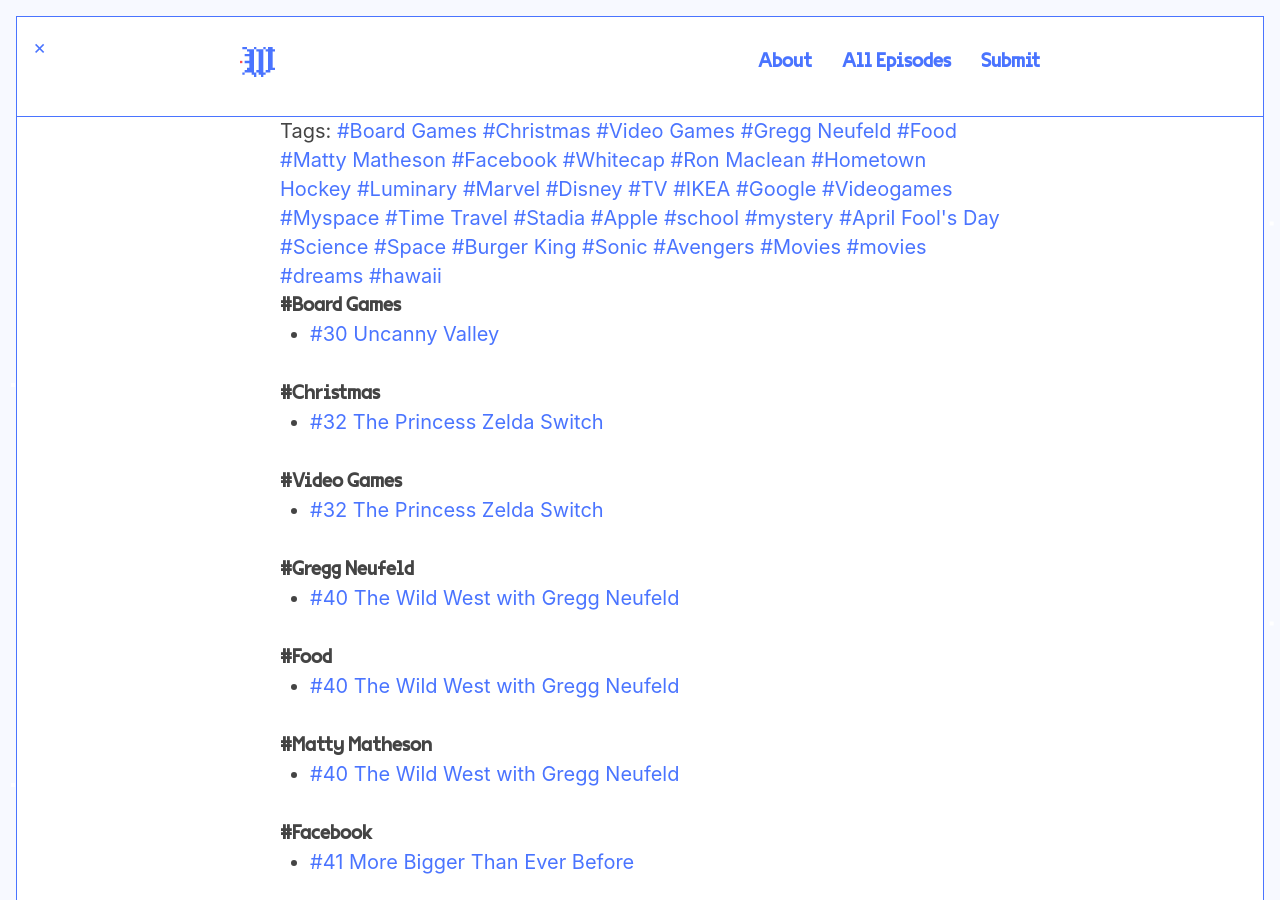
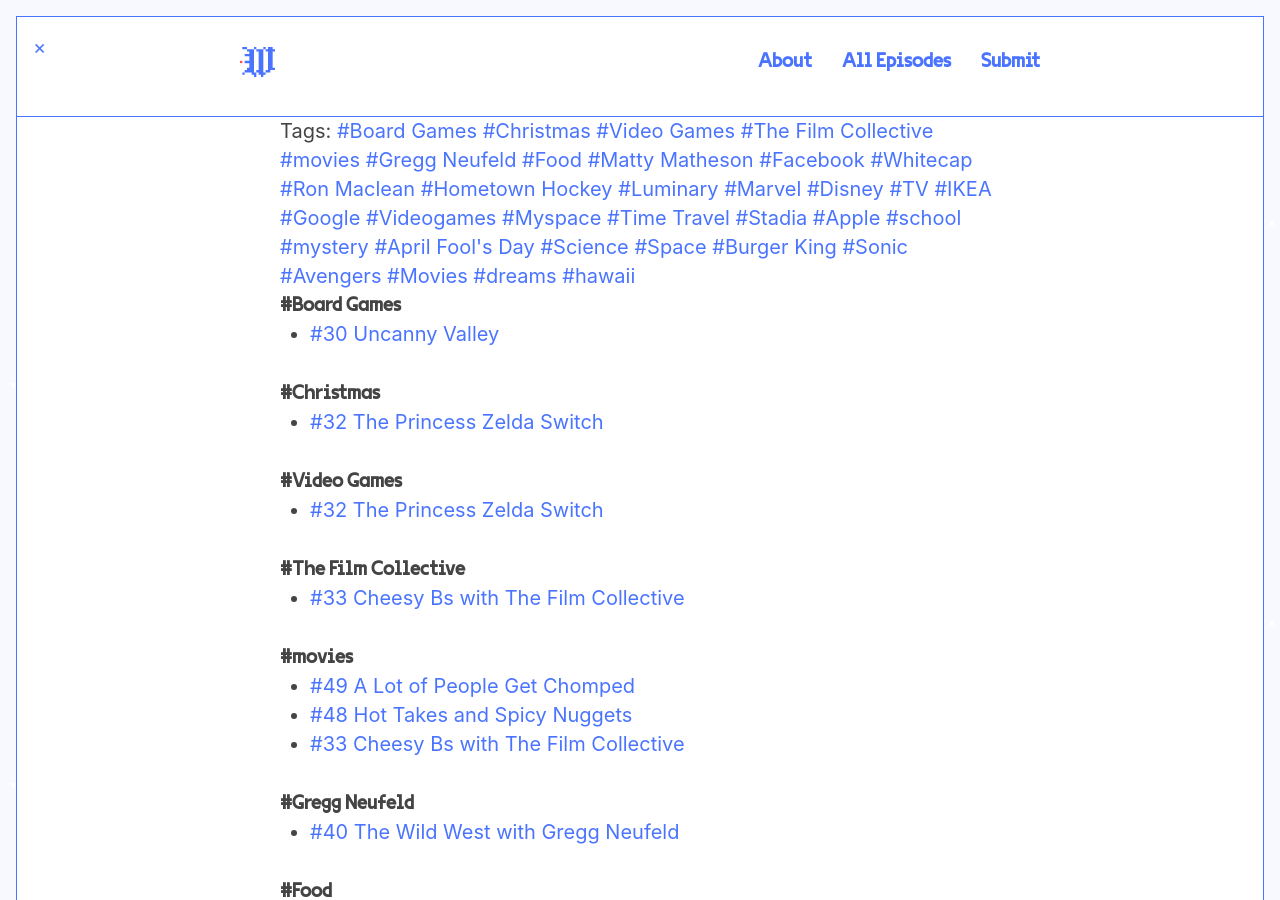
Before and after one commit to jondueck/whatevertown, a Jekyll site: the page built from tags.html, in a window 1280 px wide and 900 px high. Built offline with Jekyll 4.4.1, drawn with Linux system fonts in a browser that asks for light colours; some web fonts are replaced; some of the changed text lies outside the part shown.

Commit message:
Updated 210

```diff
--- a/_posts/2018-12-19-210.md
+++ b/_posts/2018-12-19-210.md
@@ -2,16 +2,16 @@
 title: "#33 Cheesy Bs with The Film Collective"
 date: 2018-12-19 10:30:00 -06:00
 permalink: "/episode/s02e10/"
+tags:
+- The Film Collective
+- movies
+author: Whatevertown
 season: 2
+episode_type: full
 episode: 33
-episode_type: full
-author: Whatevertown
 file: https://s3.ca-central-1.amazonaws.com/lodgment-remark-slipshod/s02e10.mp3
 file_itunes: https://s3.ca-central-1.amazonaws.com/lodgment-remark-slipshod/s02e10.m4a
 stitcher: 57809730
-soundcloud:
-googleplay:
-itunes:
 artwork: "/dist/artwork/xmas_green.jpg"
 summary: The guys are joined by Andrew and Tyler from The Film Collective as they
   talk about the movies they're most embarrassed to have not seen, go through some
```
